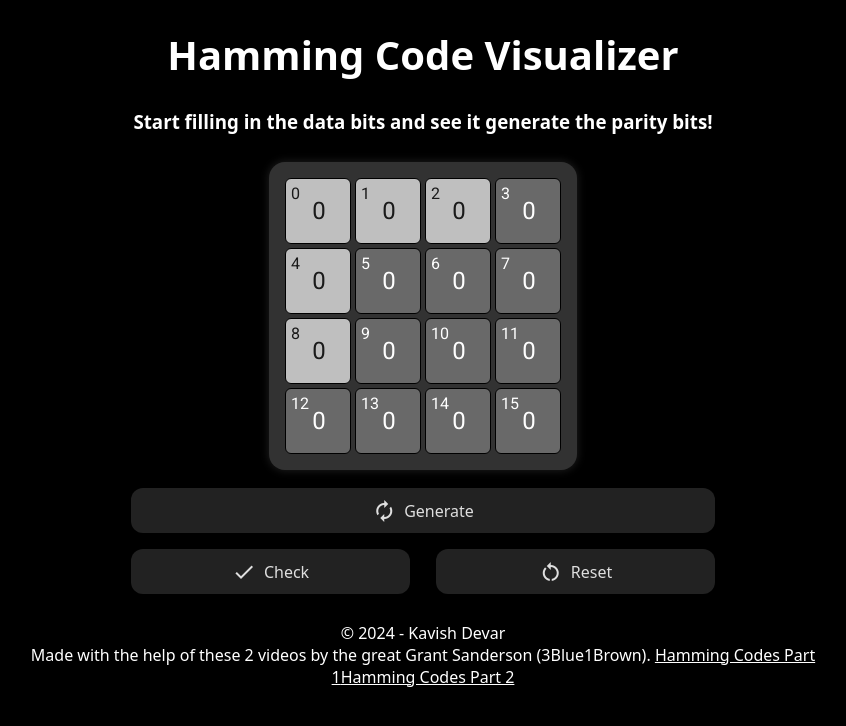
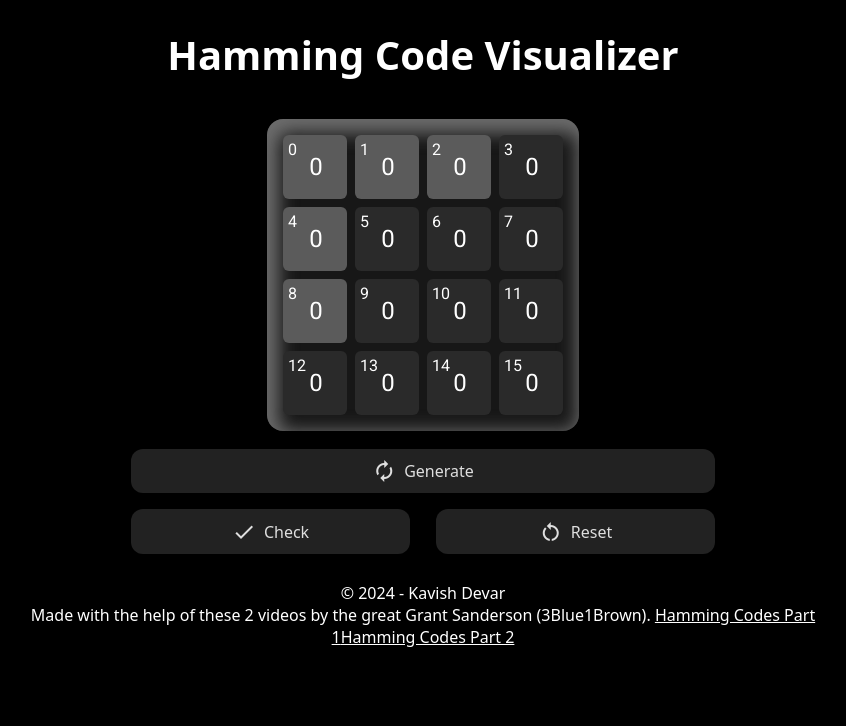
Before and after one commit to kavishdevar/angular-playground, an Angular app in the folder hammingcode/: page / in a window 1280 px wide. Shown: the top 726 px of the page, without its empty margins (217-1063 px from the left). Built offline with nearby package versions, Linux system fonts and the light colour scheme.

Commit message:
add ui changes

```diff
--- a/hammingcode/src/app/app.component.css
+++ b/hammingcode/src/app/app.component.css
@@ -1,10 +1,6 @@
-h1,
-h3 {
+h1{
     font-family: system-ui, -apple-system, BlinkMacSystemFont, 'Segoe UI', Roboto, Oxygen, Ubuntu, Cantarell, 'Open Sans', 'Helvetica Neue', sans-serif;
     text-align: center;
-}
-
-h1 {
     font-size: 2.5em;
 }
 
@@ -30,15 +26,15 @@ h1 {
 }
 
 .bits-grid {
-    background-color: rgb(50 50 50);
+    background-color: rgb(23 23 23);
     display: grid;
     grid-template-columns: repeat(4, 1fr);
     grid-template-rows: repeat(4, 1fr);
-    grid-gap: 4px;
+    grid-gap: 8px;
     padding: 16px;
     margin: 10px;
     border-radius: 16px;
-    box-shadow: 0 0 10px #222222;
+    box-shadow: inset 5px 7px 18px 7px #6d6d6d;
     width: fit-content;
     height: auto;
 }
@@ -46,8 +42,7 @@ h1 {
 .bit {
     width: 64px;
     height: 64px;
-    background-color: rgb(105, 105, 105);
-    border: 1px solid black;
+    background-color: rgb(42 42 42);
     border-radius: 6px;
     transition: background-color 0.3s, border-radius 0.3s, transform 0.3s;
     position: relative;
@@ -58,8 +53,6 @@ h1 {
         margin-top: 10px;
         position: absolute;
     }
-
-    ;
 
     input {
         height: 62px;
@@ -97,15 +90,15 @@ h1 {
 }
 
 .parity {
-    background-color: rgb(191 191 191);
-    color: rgb(26 26 26);
-    border: 1px solid black;
+    background-color: rgb(91 91 91);
+    color: rgb(255 255 255);
     border-radius: 6px;
 
     input {
-        color: rgb(26 26 26);
+        color: rgb(255, 255, 255);
     }
 }
+
 
 button {
     background-color: #222222;
@@ -117,6 +110,14 @@ button {
     font-size: 16px;
     font-family: system-ui, -apple-system, BlinkMacSystemFont, 'Segoe UI', Roboto, Oxygen, Ubuntu, Cantarell, 'Open Sans', 'Helvetica Neue', sans-serif;
     cursor: pointer;
+    transition: background-color 0.3s, border-radius 0.3s, transform 0.3s;
+}
+
+button:hover {
+    background-color: #333333;
+    border-radius: 16px;
+    transform: scale(1.025);
+    transition: background-color 0.3s, border-radius 0.3s, transform 0.3s;
 }
 
 .flex {
@@ -167,3 +168,83 @@ button {
     margin: auto;
     max-width: 800px;
 }
+
+#span1:hover {
+    background-color: rgb(23, 23, 23);
+    border-radius: 12px;
+    box-shadow: inset #b3b3b3 0 0 6px 0px;
+    transform: scale(1.05);
+    transition: background-color 0.3s, border-radius 0.3s, transform 0.3s;
+}
+
+#span2:hover {
+    background-color: rgb(23, 23, 23);
+    border-radius: 12px;
+    box-shadow: inset #b3b3b3 0 0 6px 0px;
+    transform: scale(1.05);
+    transition: background-color 0.3s, border-radius 0.3s, transform 0.3s;
+}
+
+#span4:hover {
+    background-color: rgb(23, 23, 23);
+    border-radius: 12px;
+    box-shadow: inset #b3b3b3 0 0 6px 0px;
+    transform: scale(1.05);
+    transition: background-color 0.3s, border-radius 0.3s, transform 0.3s;
+}
+
+#span8:hover {
+    background-color: rgb(23, 23, 23);
+    border-radius: 12px;
+    box-shadow: inset #b3b3b3 0 0 6px 0px;
+    transform: scale(1.05);
+    transition: background-color 0.3s, border-radius 0.3s, transform 0.3s;
+}
+
+#span0:hover {
+    background-color: rgb(23, 23, 23);
+    border-radius: 12px;
+    box-shadow: inset #b3b3b3 0 0 6px 0px;
+    transform: scale(1.05);
+    transition: background-color 0.3s, border-radius 0.3s, transform 0.3s;
+}
+
+#span1:hover ~ .parity1{
+    background-color: rgb(23, 23, 23);
+    border-radius: 12px;
+    box-shadow: inset #b3b3b3 0 0 6px 0px;
+    transform: scale(1.05);
+    transition: background-color 0.3s, border-radius 0.3s, transform 0.3s;
+}
+
+#span2:hover ~ .parity2{
+    background-color: rgb(23, 23, 23);
+    border-radius: 12px;
+    box-shadow: inset #b3b3b3 0 0 6px 0px;
+    transform: scale(1.025);
+    transition: background-color 0.3s, border-radius 0.3s, transform 0.3s;
+}
+
+#span4:hover ~ .parity4{
+    background-color: rgb(23, 23, 23);
+    border-radius: 12px;
+    box-shadow: inset #b3b3b3 0 0 6px 0px;
+    transform: scale(1.025);
+    transition: background-color 0.3s, border-radius 0.3s, transform 0.3s;
+}
+
+#span8:hover ~ .parity8{
+    background-color: rgb(23, 23, 23);
+    border-radius: 12px;
+    box-shadow: inset #b3b3b3 0 0 6px 0px;
+    transform: scale(1.025);
+    transition: background-color 0.3s, border-radius 0.3s, transform 0.3s;
+}
+
+#span0:hover ~ .bit{
+    background-color: rgb(23, 23, 23);
+    border-radius: 12px;
+    box-shadow: inset #b3b3b3 0 0 6px 0px;
+    transform: scale(1.025);
+    transition: background-color 0.3s, border-radius 0.3s, transform 0.3s;
+}
--- a/hammingcode/src/app/app.component.html
+++ b/hammingcode/src/app/app.component.html
@@ -2,73 +2,69 @@
   Hamming Code Visualizer
 </h1>
 
-<h3>
-  Start filling in the data bits and see it generate the parity bits!
-</h3>
-
 <div class="grid-container">
   <div class="bits-grid">
-    <span class="bit parity">
+    <span class="bit parity" id="span0">
       <p class="bit-number">0</p>
       <input disabled class="bit-value" id="value0" value="0">
     </span>
-    <span class="bit parity">
+    <span class="bit parity" id="span1">
       <p class="bit-number">1</p>
       <input disabled class="bit-value" id="value1" value="0">
     </span>
-    <span class="bit parity">
+    <span class="bit parity parity2" id="span2">
       <p class="bit-number">2</p>
       <input disabled class="bit-value" id="value2" value="0">
     </span>
-    <span class="bit">
+    <span class="bit parity1 parity2" id="span3">
       <p class="bit-number">3</p>
       <input type="number" value="0" min="0" max="1" autocomplete="off" class="bit-value" id="value3">
     </span>
-    <span class="bit parity">
+    <span class="bit parity parity4" id="span4">
       <p class="bit-number">4</p>
       <input disabled class="bit-value" id="value4" value="0">
     </span>
-    <span class="bit">
+    <span class="bit parity1 parity4" id="span5">
       <p class="bit-number">5</p>
       <input type="number" value="0" min="0" max="1" autocomplete="off" class="bit-value" id="value5">
     </span>
-    <span class="bit">
+    <span class="bit parity2 parity4" id="span6">
       <p class="bit-number">6</p>
       <input type="number" value="0" min="0" max="1" autocomplete="off" class="bit-value" id="value6">
     </span>
-    <span class="bit">
+    <span class="bit parity1 parity2 parity4" id="span7">
       <p class="bit-number">7</p>
       <input type="number" value="0" min="0" max="1" autocomplete="off" class="bit-value" id="value7">
     </span>
-    <span class="bit parity">
+    <span class="bit parity parity8" id="span8">
       <p class="bit-number">8</p>
       <input disabled class="bit-value" id="value8" value="0">
     </span>
-    <span class="bit">
+    <span class="bit parity1 parity8" id="span9">
       <p class="bit-number">9</p>
       <input type="number" value="0" min="0" max="1" autocomplete="off" class="bit-value" id="value9">
     </span>
-    <span class="bit">
+    <span class="bit parity2 parity8" id="span10">
       <p class="bit-number">10</p>
       <input type="number" value="0" min="0" max="1" autocomplete="off" class="bit-value" id="value10">
     </span>
-    <span class="bit">
+    <span class="bit parity1 parity2 parity8" id="span11">
       <p class="bit-number">11</p>
       <input type="number" value="0" min="0" max="1" autocomplete="off" class="bit-value" id="value11">
     </span>
-    <span class="bit">
+    <span class="bit parity4 parity8" id="span12">
       <p class="bit-number">12</p>
       <input type="number" value="0" min="0" max="1" autocomplete="off" class="bit-value" id="value12">
     </span>
-    <span class="bit">
+    <span class="bit parity1 parity4 parity8" id="span13">
       <p class="bit-number">13</p>
       <input type="number" value="0" min="0" max="1" autocomplete="off" class="bit-value" id="value13">
     </span>
-    <span class="bit">
+    <span class="bit parity2 parity4 parity8" id="span14">
       <p class="bit-number">14</p>
       <input type="number" value="0" min="0" max="1" autocomplete="off" class="bit-value" id="value14">
     </span>
-    <span class="bit">
+    <span class="bit parity1 parity2 parity4 parity8" id="span15">
       <p class="bit-number">15</p>
       <input type="number" value="0" min="0" max="1" autocomplete="off" class="bit-value" id="value15">
     </span>
--- a/hammingcode/src/app/app.component.ts
+++ b/hammingcode/src/app/app.component.ts
@@ -22,9 +22,10 @@ export class AppComponent {
   }
 
   generateParityBits(): void {
-    console.log('generateParityBits');
     (document.getElementById('check-verdict') as HTMLElement).style.display = 'none';
-
+    document.querySelectorAll('.bit:not(.parity)').forEach((bit) => {
+      (bit as HTMLSpanElement).style.backgroundColor = '#2a2a2a';
+    });
     // input data in input fields with ids value1, value3, value5...7, value9...15
     let parityBits = [];
 
@@ -68,6 +69,11 @@ export class AppComponent {
   }
 
   checkData(): void {
+
+    document.querySelectorAll('.bit:not(.parity)').forEach((bit) => {
+      (bit as HTMLSpanElement).style.backgroundColor = '#2a2a2a';
+    });
+
     let getValue = this.getValue;
     let currentParityBits = [];
     let error = false;
@@ -84,16 +90,16 @@ export class AppComponent {
     currentParityBits[1] = (getValue(2) + getValue(3) + getValue(6) + getValue(7) + getValue(10) + getValue(11) + getValue(14) + getValue(15)) % 2;
     currentParityBits[2] = (getValue(4) + getValue(5) + getValue(6) + getValue(7) + getValue(12) + getValue(13) + getValue(14) + getValue(15)) % 2;
     currentParityBits[3] = (getValue(8) + getValue(9) + getValue(10) + getValue(11) + getValue(12) + getValue(13) + getValue(14) + getValue(15)) % 2;
-    finalParity = (getValue(0) + getValue(1) + getValue(2) + getValue(3) + getValue(4) + getValue(5) + getValue(6) + getValue(7) + getValue(8) + getValue(9) + getValue(10) + getValue(11) + getValue(12) + getValue(13) + getValue(14) + getValue(15)) % 2;
+    // finalParity = (getValue(0) + getValue(1) + getValue(2) + getValue(3) + getValue(4) + getValue(5) + getValue(6) + getValue(7) + getValue(8) + getValue(9) + getValue(10) + getValue(11) + getValue(12) + getValue(13) + getValue(14) + getValue(15)) % 2;
     let errorInParities = [];
 
-    if (finalParity != 0) {
-      error = true;
-      errorInParities.push(0);
-    }
-    else {
-      errorInParities.push(1);
-    }
+    // if (finalParity != 0) {
+    //   error = true;
+    //   errorInParities.push(0);
+    // }
+    // else {
+    //   errorInParities.push(1);
+    // }
 
     for (let i = 0; i < 4; i++) {
       if (currentParityBits[i] != 0) {
@@ -108,9 +114,10 @@ export class AppComponent {
     // assuming only 1 error, find the error bit by comparing the original parity bits with the current parity bits
     function binaryToDecimal(binary: number[]): number {
       let decimal = 0;
-      let bR = binary.reverse();
+      // let bR = binary.reverse();
+      console.log(binary);
       for (let i = 0; i < binary.length; i++) {
-        decimal += bR[i] * 2 ** i;
+        decimal += binary[i] * 2 ** i;
       }
       return decimal;
     }
@@ -148,7 +155,7 @@ export class AppComponent {
             else if (this.value.length > 1 && this.value.endsWith('1')) {
               this.value = "1"
             }
-            input.parentElement!.style.backgroundColor = '#696969';
+            input.parentElement!.style.backgroundColor = '#2a2a2a';
             prevVal = this.value;
           } else {
             this.value = prevVal;
```
